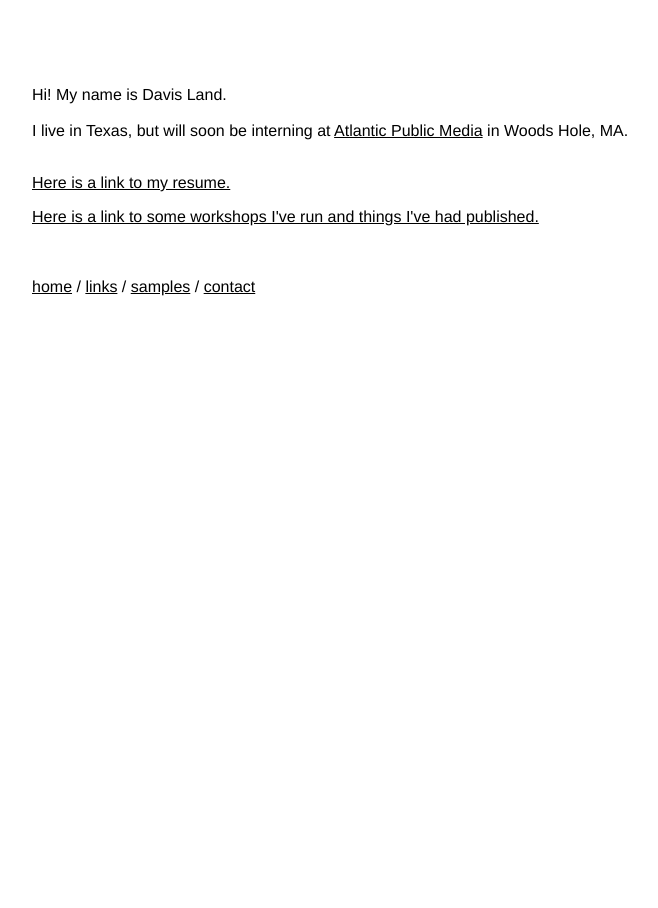
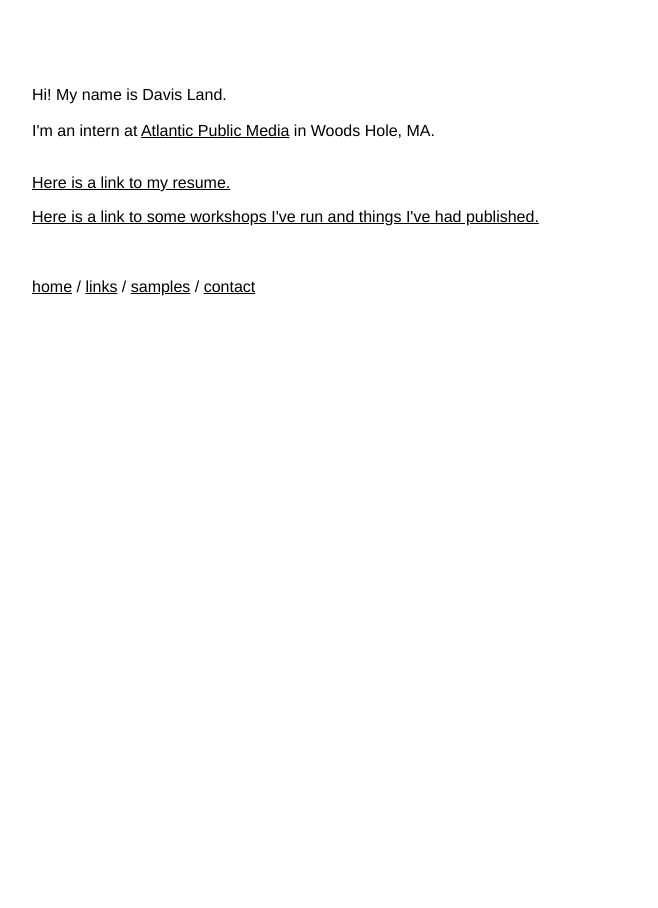
Before and after one commit to davisland/davisland.github.io, a Jekyll site: the page about.html, which Jekyll copies as it is, in a window 1280 px wide. Shown: the whole page, without its empty margins (292-950 px from the left). Built offline with Jekyll 4.4.1, drawn with Linux system fonts in a browser that asks for light colours.

Commit message:
Update about.html

```diff
--- a/about.html
+++ b/about.html
@@ -10,7 +10,7 @@
     <body>
             <div class="aboutclass">
                 Hi! My name is Davis Land.</br></br>
-                I live in Texas, but will soon be interning at <a href="http://www.atlantic.org/">Atlantic Public Media</a> in Woods Hole, MA.</br></br>
+                I'm an intern at <a href="http://www.atlantic.org/">Atlantic Public Media</a> in Woods Hole, MA.</br></br>
                 <p><a href="Davis_Land_Resume_2015.pdf">Here is a link to my resume.</a></p>
                 <p><a href="other.html">Here is a link to some workshops I've run and things I've had published.</a></p>
                 </br>
```
